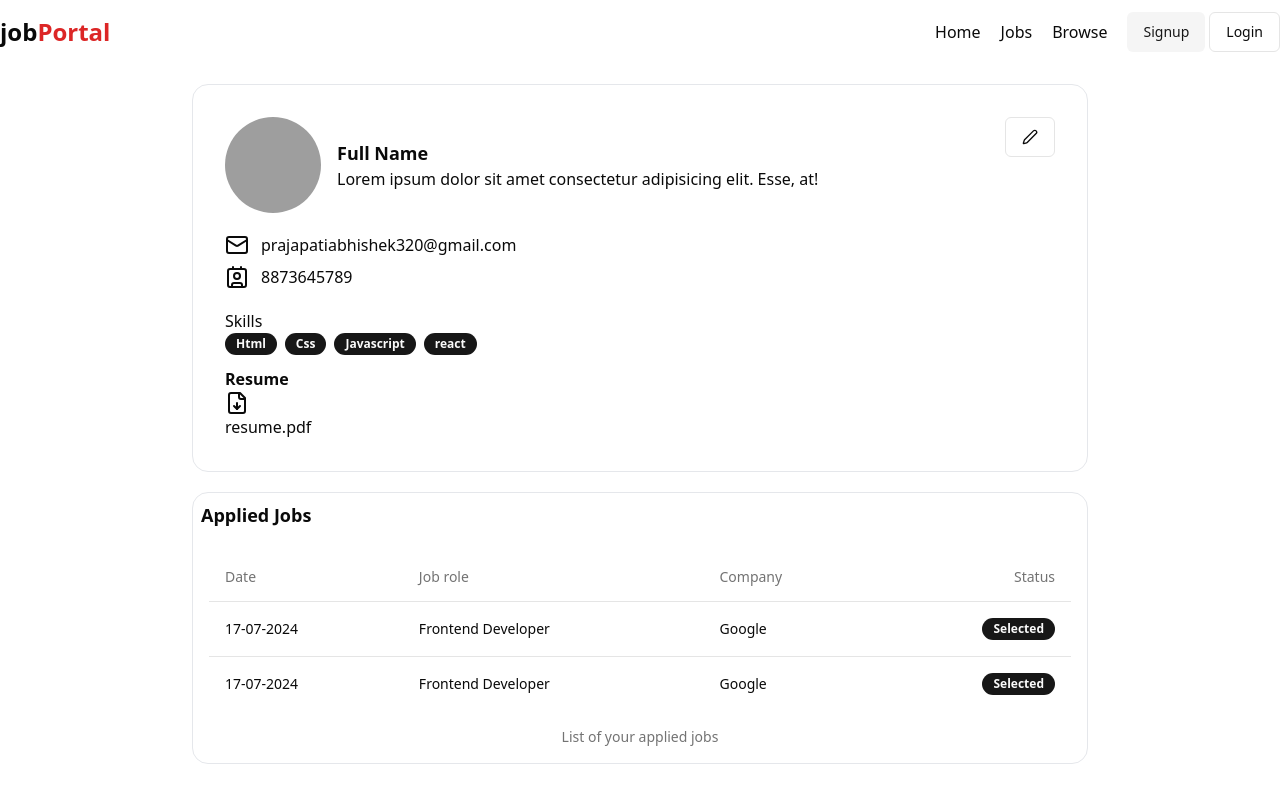
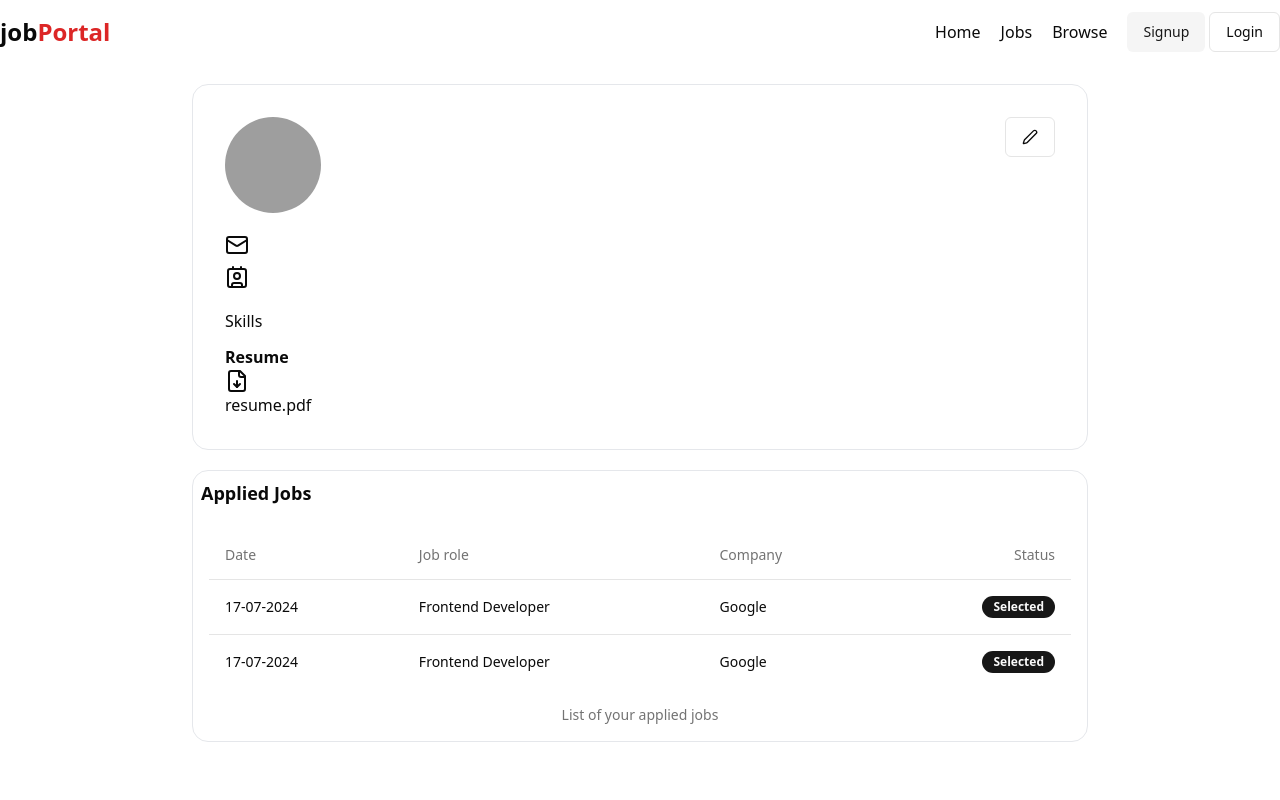
Before and after one commit to abhi-develope/job-portal, a React (Vite) app in the folder frontend/: page /profile in a window 1280 px wide. Built offline with nearby package versions, Linux system fonts and the light colour scheme; grey boxes are pictures that could not be loaded.

Commit message:
get dynamic value in profile.jsx

```diff
--- a/frontend/src/components/pages/Profile.jsx
+++ b/frontend/src/components/pages/Profile.jsx
@@ -6,9 +6,13 @@ import { Contact, FileDown, Mail, Pen } from 'lucide-react'
 import { Badge } from '../ui/badge'
 import AplliedTableJobs from './AplliedTableJobs'
 import UpdateDialogBox from './UpdateDialogBox'
+import { useSelector } from 'react-redux'
 
-const skills = ["Html", "Css", "Javascript", "react"]
+
 const Profile = () => {
+    const {user} = useSelector(store=>store.auth);
+
+
     const [open, setOpen] = useState(false);
   return (
       <div>
@@ -20,8 +24,8 @@ const Profile = () => {
                 <AvatarImage src='https://images.pexels.com/photos/771742/pexels-photo-771742.jpeg'/>
             </Avatar>
             <div>
-                <h1 className='text-lg font-bold'>Full Name</h1>
-                <p>Lorem ipsum dolor sit amet consectetur adipisicing elit. Esse, at!</p>
+                <h1 className='text-lg font-bold'>{user?.name}</h1>
+                <p>{user?.profile?.bio}</p>
             </div>
             </div>
             <Button onClick={()=>setOpen(true)} variant='outline' className='text-right'><Pen/></Button>
@@ -29,12 +33,12 @@ const Profile = () => {
             <div className='my-5'>
                 <div className='flex gap-3 my-2'>
                     <Mail/>
-                    <span>prajapatiabhishek320@gmail.com</span>
+                    <span>{user?.email}</span>
 
                 </div>
                 <div className='flex gap-3 my-2'>
                     <Contact/>
-                    <span>8873645789</span>
+                    <span>{user?.phone}</span>
 
                 </div>
             </div>
@@ -42,7 +46,7 @@ const Profile = () => {
                 <p>Skills</p>
                 <div className='flex gap-2'>
                 {
-                    skills.length !== 0 ? skills.map((item, index)=>(
+                   user?.profile?.skills.length !== 0 ? user?.profile?.skills.map((item, index)=>(
                         <Badge key={index}>{item}</Badge>
                     )) : <p>NA</p>
                 }
--- a/frontend/src/shared/Navbar.jsx
+++ b/frontend/src/shared/Navbar.jsx
@@ -39,8 +39,8 @@ const Navbar = () => {
 
 
           <div className='rounded-md shadow-lg z-10 bg-slate-300 '>
-          <h3 className='p-1'>Hi! Abhishek Prajapati</h3>
-          <p className='p-2 -mt-3 text-sm text-gray-500 pr-4'>Lorem ipsum, dolor sit amet consectetur</p>
+          <h3 className='p-1'>{user?.name}</h3>
+          <p className='p-2 -mt-3 text-sm text-gray-500 pr-4'>{user?.profile?.bio}</p>
 
          <div className='pl-3'>
          <Button variant="link"><CircleUser/><Link to='/profile'>View Profile</Link></Button>
```
